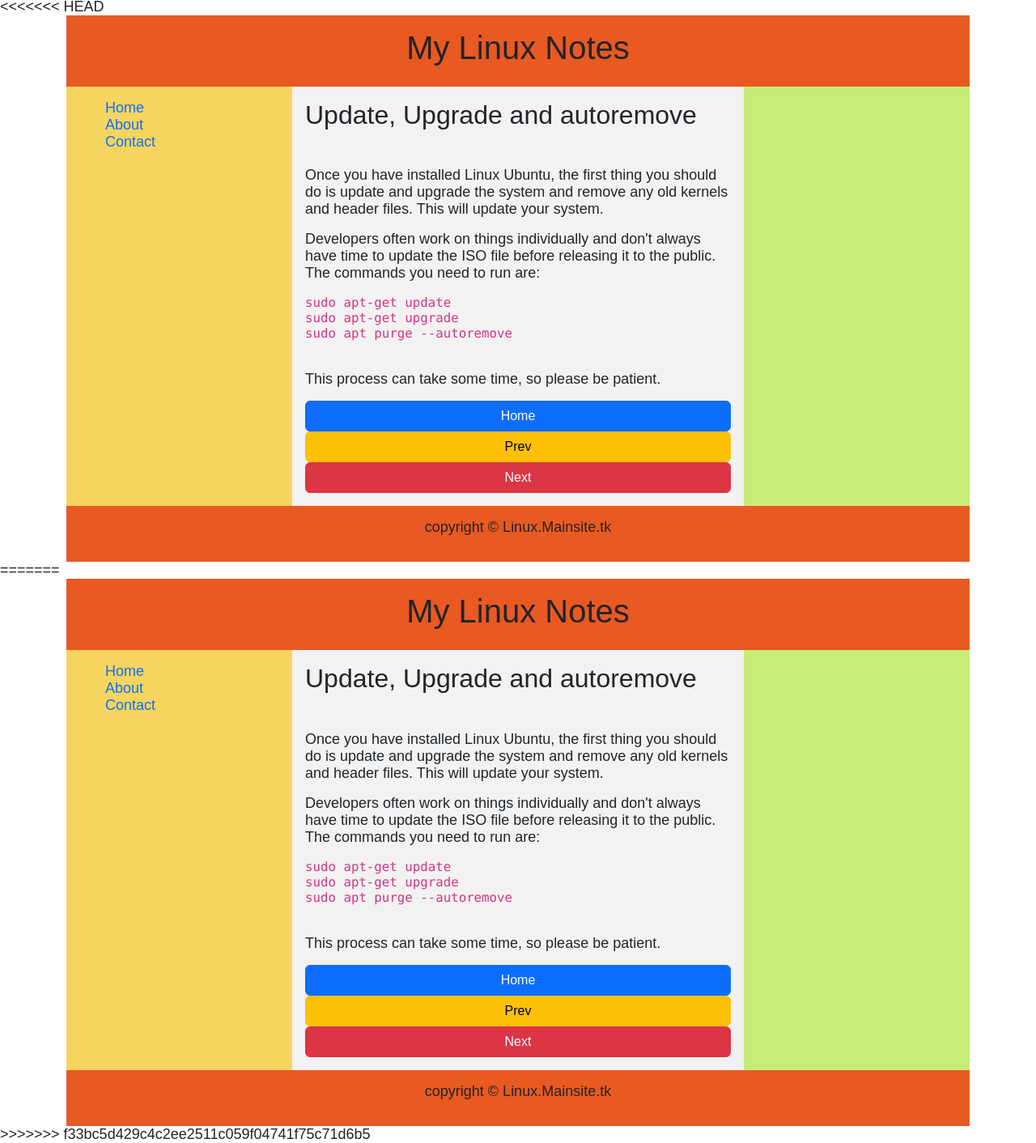
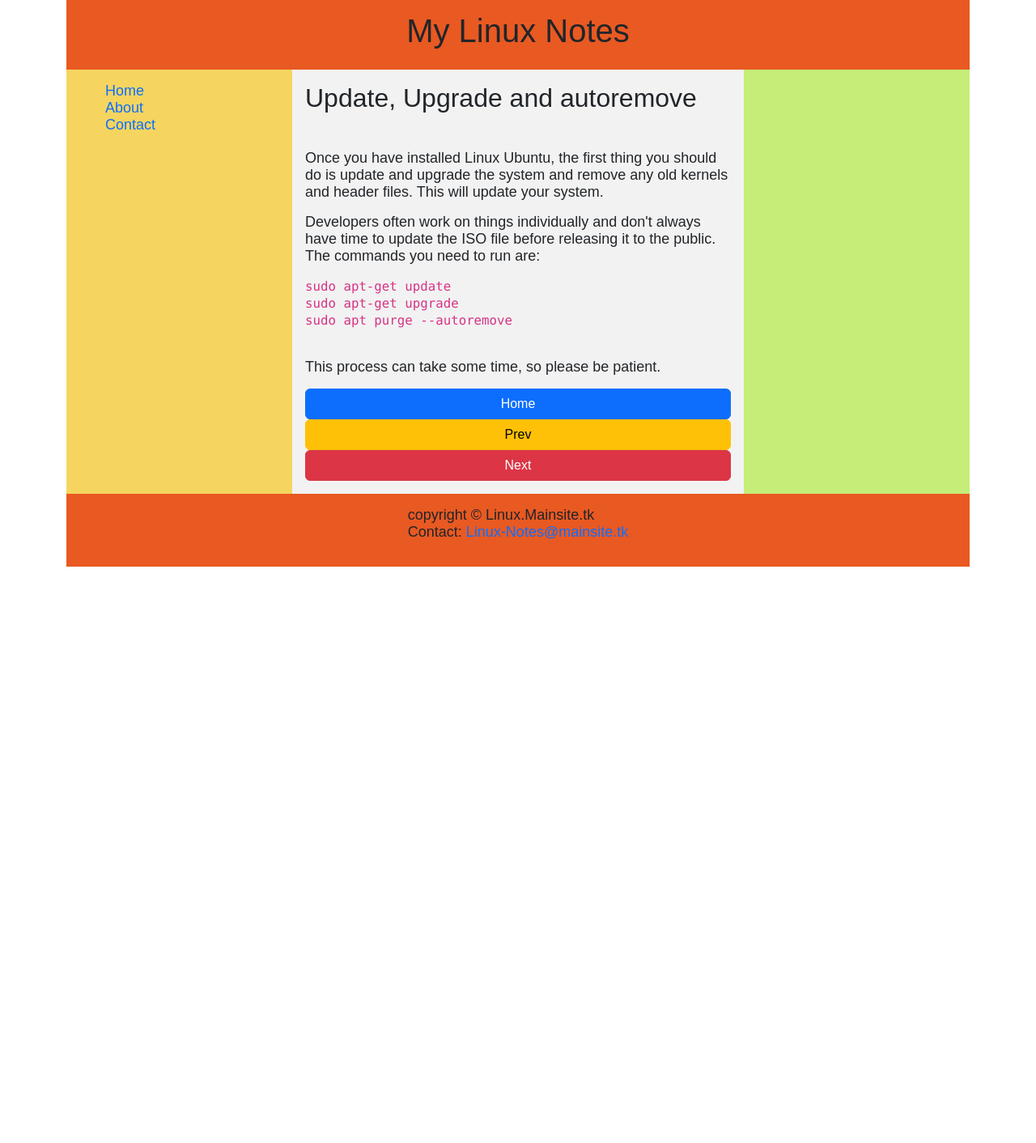
Before and after one commit to MyTechSite/linux.mainsite.tk, a plain HTML site: page updates-etc.html in a window 1280 px wide. Shown: the part 2-1414 px from the top of the page at 81% size. After the commit the page ends 800 px from the top, so only its background shows below. Drawn offline with nearby package versions, Linux system fonts and the light colour scheme.

Commit message:
Add files via upload

```diff
--- a/ssh-server.html
+++ b/ssh-server.html
@@ -1,4 +1,3 @@
-<<<<<<< HEAD
 <!DOCTYPE html>
 <html lang="en">
 
@@ -75,96 +74,13 @@
                 <p>&nbsp;</p>
             </aside>
             <footer class="footer">
-                <p>copyright &copy; Linux.Mainsite.tk</p>
+                <p>copyright &copy; Linux.Mainsite.tk<br>
+                    Contact: <a href="mailto:linux-notes@mainsite.tk?&subject=Comments re: your linux website&body=Add what you want to suggest">Linux-Notes@mainsite.tk</a>
+                </p>
             </footer>
         </div>
     </div>
     <script></script>
 </body>
 
-=======
-<!DOCTYPE html>
-<html lang="en">
-
-<head>
-    <meta charset="UTF-8">
-    <meta name="viewport" content="width=device-width, initial-scale=1.0">
-    <title>Document</title>
-    <link rel="stylesheet" href="https://cdn.jsdelivr.net/npm/bootstrap@5.3.8/dist/css/bootstrap.min.css">
-    <link rel="stylesheet" href="css/bootstrap.min.css">
-    <link rel="stylesheet" href="css/styles.css">
-</head>
-
-<body>
-    <div class="container">
-        <div class="holy-grail-grid">
-            <header class="header">
-                <h1>My Linux Notes</h1>
-            </header>
-            <p>&nbsp;</p>
-            <main class="main-content">
-                <h2>SSH-client and SSH-server</h2>
-                <p>This page explains how to install the SSH-client and SSH-server. These two programmes enable remote connection to other computers and to our virtual host.
-</p>
-
-                <p>If you are using Windows, you can connect to the virtual host using the PuTTY client. All you need is the IP address of your virtual host and your Ubuntu username.</p>
-
-                <p>I assume that you have updated and upgraded your Ubuntu desktop using the three commands provided here:
-                    <a href="updates-etc.html"> 'Update', 'Upgrade' and 'Autoremove' </a>
-                </p>
-                <code>
-                    sudo apt  install openssh-client <br>
-                    sudo apt  install openssh-server<br> <br>
-                </code>
-
-                <p>Now check the status of the Ubuntu firewall Use this command command to do so:</p>
-
-                <code>
-                    sudo ufw status <br><br>
-                </code>
-
-                <p>If the firewall is not enabled, run the following command:</p>
-
-                <code>
-                    sudo ufw enable <br><br>
-                </code>
-
-                <p>These commands can be used to start and restart SSH.</p>
-
-                <code>
-                    sudo systemctl start ssh <br>
-                    sudo systemctl restart ssh <br><br>
-                </code>
-
-
-                    .
-
-
-                <div class="buttons">
-                    <button type="button" class="btn btn-primary"><a class="nav-link active" aria-current="page"
-                            href="index.html">Home</a> </button>
-                    <button type="button" class="btn btn-warning"><a class="nav-link" href="updates-etc.html">Prev</a></button>
-                    <button type="button" class="btn btn-danger"><a class="nav-link" href="#">Next</a></button>
-                </div>
-
-            </main>
-            <section class="left-sidebar">
-                <ul>
-                    <li><a href="index.html">Home</a></li>
-                    <li><a href="#">About</a></li>
-                    <li><a href="#">Contact</a></li>
-                </ul>
-            </section>
-            <aside class="right-sidebar">
-                <p>&nbsp;</p>
-            </aside>
-            <footer class="footer">
-                <p>copyright &copy; Linux.Mainsite.tk</p>
-            </footer>
-        </div>
-    </div>
-    <script></script>
-</body>
-
->>>>>>> f33bc5d429c4c2ee2511c059f04741f75c71d6b5
 </html>
--- a/updates-etc.html
+++ b/updates-etc.html
@@ -1,4 +1,3 @@
-<<<<<<< HEAD
 <!DOCTYPE html>
 <html lang="en">
 
@@ -37,70 +36,7 @@
 
                 <div class="buttons">
                     <button type="button" class="btn btn-primary"><a class="nav-link active" aria-current="page"
-                            href="#">Home</a> </button>
-                    <button type="button" class="btn btn-warning"><a class="nav-link" href="index.html">Prev</a></button>
-                    <button type="button" class="btn btn-danger"><a class="nav-link" href="#">Next</a></button>
-                </div>
-
-            </main>
-            <section class="left-sidebar">
-                <ul>
-                    <li><a href="index.html">Home</a></li>
-                    <li><a href="#">About</a></li>
-                    <li><a href="#">Contact</a></li>
-                </ul>
-            </section>
-            <aside class="right-sidebar">
-                <p>&nbsp;</p>
-            </aside>
-            <footer class="footer">
-                <p>copyright &copy; Linux.Mainsite.tk</p>
-            </footer>
-        </div>
-    </div>
-    <script></script>
-</body>
-
-=======
-<!DOCTYPE html>
-<html lang="en">
-
-<head>
-    <meta charset="UTF-8">
-    <meta name="viewport" content="width=device-width, initial-scale=1.0">
-    <title>Document</title>
-    <link rel="stylesheet" href="https://cdn.jsdelivr.net/npm/bootstrap@5.3.8/dist/css/bootstrap.min.css">
-    <link rel="stylesheet" href="css/bootstrap.min.css">
-    <link rel="stylesheet" href="css/styles.css">
-</head>
-
-<body>
-    <div class="container">
-        <div class="holy-grail-grid">
-            <header class="header">
-                <h1>My Linux Notes</h1>
-            </header>
-            <main class="main-content">
-                <h2>Update, Upgrade and autoremove</h2>
-                <p>&nbsp;</p>
-                <p>Once you have installed Linux Ubuntu, the first thing you should do is update and upgrade the system
-                    and remove any old kernels and header files. This will update your system. </p>
-
-                <p>Developers often work on things individually and don't always have time to update the ISO file before
-                    releasing it to the public. The commands you need to run are:</p>
-                <code>
-                    sudo apt-get update<br>
-                    sudo apt-get upgrade<br>
-                    sudo apt purge --autoremove<br>
-                </code>
-                <p>&nbsp;</p>
-                <p>This process can take some time, so please be patient.</p>
-
-
-
-                <div class="buttons">
-                    <button type="button" class="btn btn-primary"><a class="nav-link active" aria-current="page"
-                            href="#">Home</a> </button>
+                            href="index.html">Home</a> </button>
                     <button type="button" class="btn btn-warning"><a class="nav-link" href="index.html">Prev</a></button>
                     <button type="button" class="btn btn-danger"><a class="nav-link" href="ssh-server.html">Next</a></button>
                 </div>
@@ -117,12 +53,13 @@
                 <p>&nbsp;</p>
             </aside>
             <footer class="footer">
-                <p>copyright &copy; Linux.Mainsite.tk</p>
+                <p>copyright &copy; Linux.Mainsite.tk<br>
+                    Contact: <a href="mailto:linux-notes@mainsite.tk?&subject=Comments re: your linux website&body=Add what you want to suggest">Linux-Notes@mainsite.tk</a>
+                </p>
             </footer>
         </div>
     </div>
     <script></script>
 </body>
 
->>>>>>> f33bc5d429c4c2ee2511c059f04741f75c71d6b5
 </html>
```
Also changed, not shown: index.html (+3 -1 lines), build-essential-tools.html (line endings or trailing spaces).
